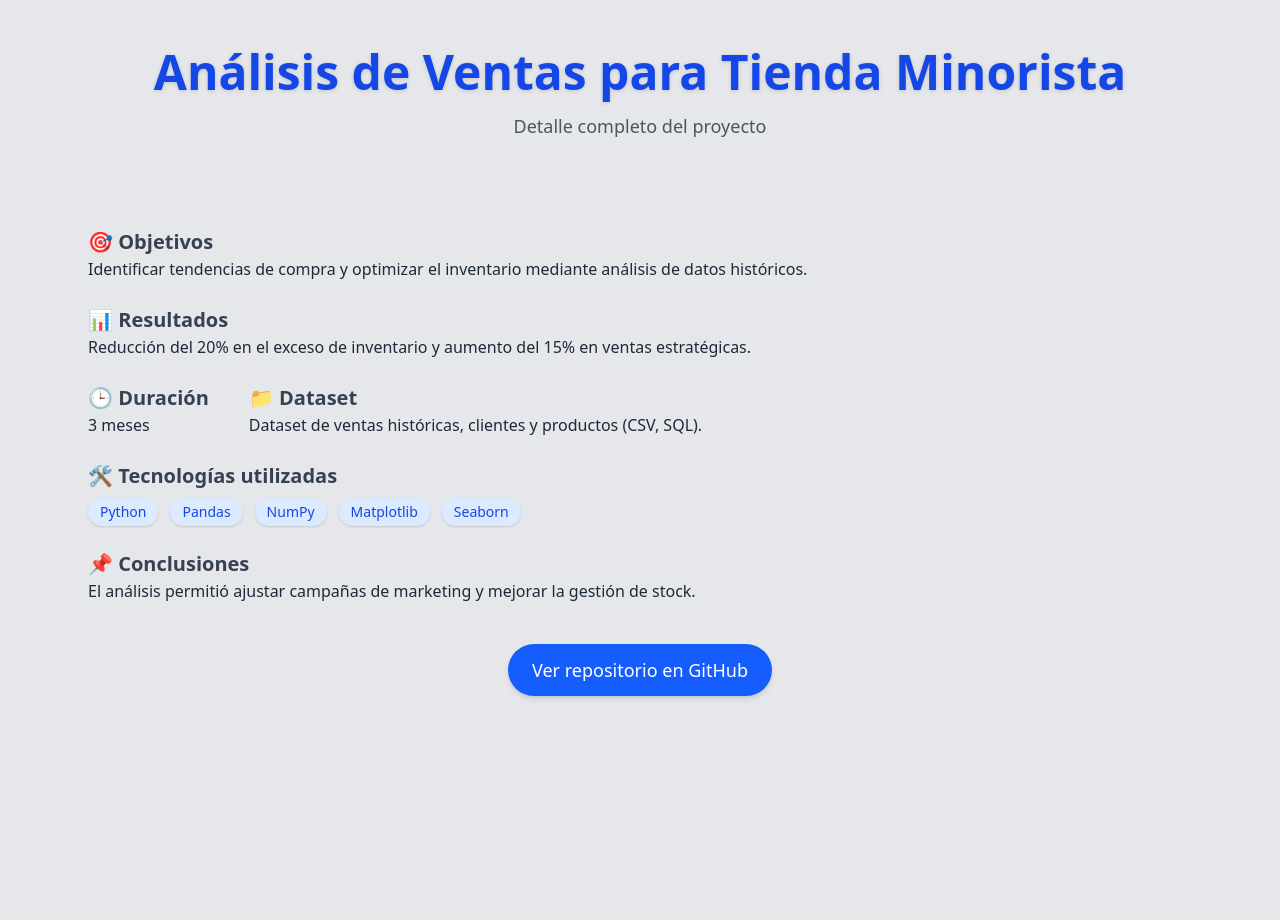
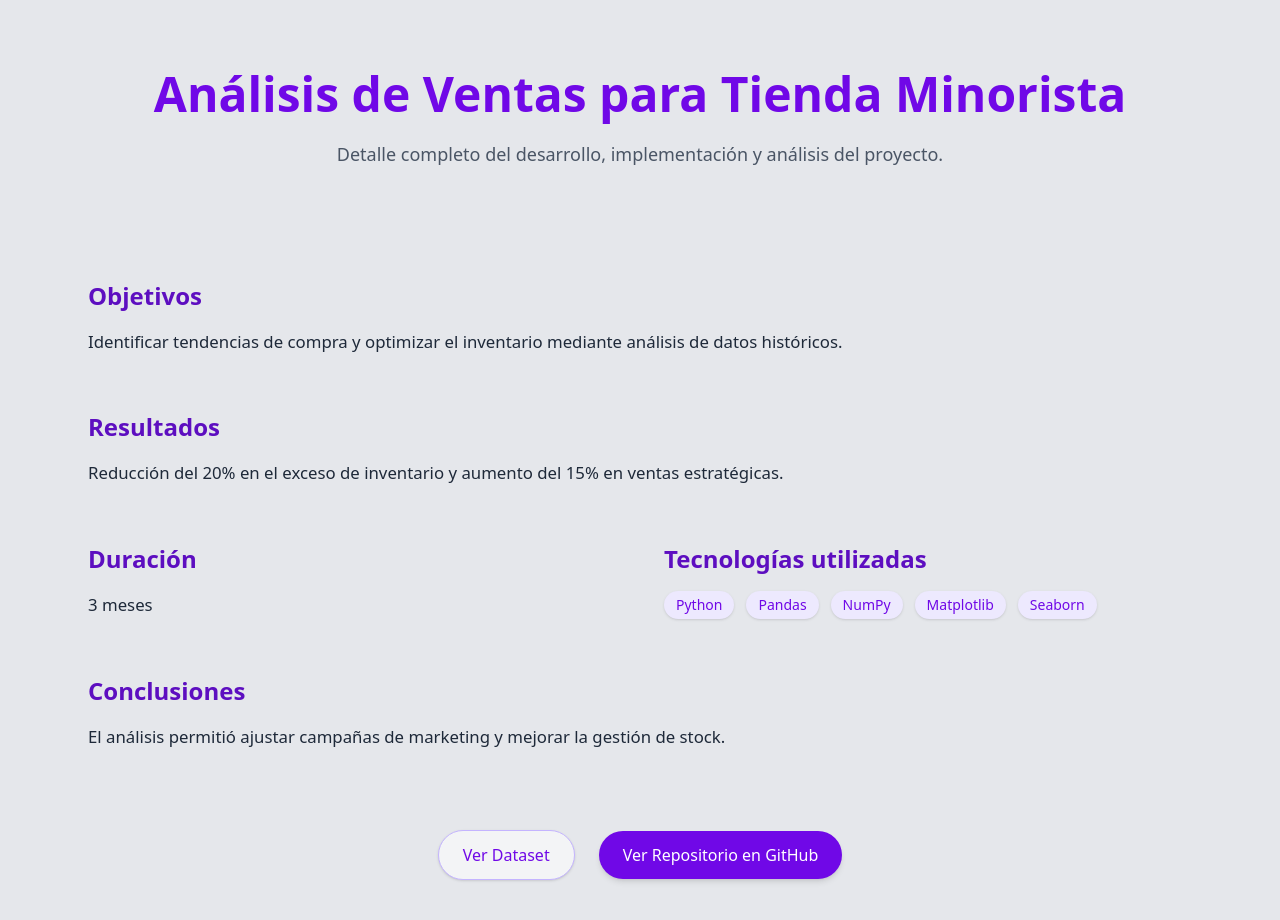
Before and after one commit to AlejandroPerren/Portafolio-Ludmila-Sanchez, a Next.js app: page /proyecto/1 in a window 1280 px wide. Shown: the top 920 px of the page. Before the commit the page ends 800 px from the top, so only its background shows below. Built offline with nearby package versions, Linux system fonts and the light colour scheme.

Commit message:
Changes in page of Proyect

```diff
--- a/app/proyecto/[id]/page.tsx
+++ b/app/proyecto/[id]/page.tsx
@@ -9,11 +9,14 @@ import { projectsData } from "@/data";
 export default function ProjectDetailPage() {
   const params = useParams();
   const id = Number(params.id);
-
   const project = projectsData.find((p) => p.id === id);
 
   if (!project) {
-    return <div className="p-6 text-red-500">Proyecto no encontrado.</div>;
+    return (
+      <div className="p-6 text-center text-lg text-red-600">
+        Proyecto no encontrado.
+      </div>
+    );
   }
 
   const responsive = {
@@ -24,14 +27,18 @@ export default function ProjectDetailPage() {
   };
 
   return (
-    <div className="max-w-6xl mx-auto px-6 py-12">
-      <div className="text-center mb-10">
-        <h1 className="text-5xl font-extrabold text-blue-700 drop-shadow-sm">
+    <div className="max-w-6xl mx-auto px-6 py-16">
+      <header className="text-center mb-14">
+        <h1 className="text-4xl md:text-5xl font-bold text-violet-700 leading-tight">
           {project.title}
         </h1>
-        <p className="mt-4 text-lg text-gray-600">Detalle completo del proyecto</p>
-      </div>
+        <p className="mt-4 text-gray-600 text-lg">
+          Detalle completo del desarrollo, implementación y análisis del
+          proyecto.
+        </p>
+      </header>
 
+      <div className=" overflow-hidden  mb-14">
         <Carousel
           responsive={responsive}
           arrows
@@ -41,68 +48,85 @@ export default function ProjectDetailPage() {
           autoPlay={false}
         >
           {project.images.map((img, index) => (
+            <div
+              key={index}
+              className="w-full h-[800px] flex items-center justify-center"
+            >
               <Image
-            width={800}
-            height={400}
-            key={index}
                 src={img}
                 alt={`Imagen ${index + 1}`}
-            className="rounded-2xl w-full h-[450px] object-cover shadow-lg"
+                width={1200}
+                height={800}
+                className="max-h-full object-contain rounded-xl"
               />
+            </div>
           ))}
         </Carousel>
+      </div>
 
-      <div className="mt-12 space-y-6 text-gray-800 text-base leading-relaxed">
+      <section className="space-y-14 text-gray-800 text-[1.05rem] leading-relaxed">
         <div>
-          <h2 className="text-xl font-semibold text-gray-700">🎯 Objetivos</h2>
+          <h2 className="text-2xl font-semibold text-violet-800 mb-4">
+            Objetivos
+          </h2>
           <p>{project.objectives}</p>
         </div>
 
         <div>
-          <h2 className="text-xl font-semibold text-gray-700">📊 Resultados</h2>
+          <h2 className="text-2xl font-semibold text-violet-800 mb-4">
+            Resultados
+          </h2>
           <p>{project.results}</p>
         </div>
 
-        <div className="flex gap-10">
+        <div className="grid grid-cols-1 sm:grid-cols-2 gap-12">
           <div>
-            <h2 className="text-xl font-semibold text-gray-700">🕒 Duración</h2>
+            <h2 className="text-2xl font-semibold text-violet-800 mb-4">
+              Duración
+            </h2>
             <p>{project.duration}</p>
           </div>
-
           <div>
-            <h2 className="text-xl font-semibold text-gray-700">📁 Dataset</h2>
-            <p>{project.dataset}</p>
-          </div>
-        </div>
-
-        <div>
-          <h2 className="text-xl font-semibold text-gray-700">🛠️ Tecnologías utilizadas</h2>
-          <div className="flex flex-wrap gap-3 mt-2">
+            <h2 className="text-2xl font-semibold text-violet-800 mb-4">
+              Tecnologías utilizadas
+            </h2>
+            <div className="flex flex-wrap gap-3">
               {project.technologies.map((tech, i) => (
                 <span
                   key={i}
-                className="bg-blue-100 text-blue-700 px-3 py-1 rounded-full text-sm font-medium shadow-sm"
+                  className="bg-violet-100 text-violet-700 px-3 py-1 rounded-full text-sm font-medium shadow-sm"
                 >
                   {tech}
                 </span>
               ))}
             </div>
           </div>
+        </div>
 
         <div>
-          <h2 className="text-xl font-semibold text-gray-700">📌 Conclusiones</h2>
+          <h2 className="text-2xl font-semibold text-violet-800 mb-4">
+            Conclusiones
+          </h2>
           <p>{project.conclusions}</p>
         </div>
-      </div>
+      </section>
 
-      <div className="mt-10 text-center">
+      <div className="mt-20 flex flex-col sm:flex-row justify-center items-center gap-6">
+        <a
+          href={project.dataset}
+          target="_blank"
+          rel="noopener noreferrer"
+          className="inline-block px-6 py-3 bg-gray-100 text-violet-700 border border-violet-300 text-base rounded-full hover:bg-violet-50 transition shadow-sm"
+        >
+          Ver Dataset
+        </a>
         <a
           href={project.link}
           target="_blank"
           rel="noopener noreferrer"
-          className="inline-block px-6 py-3 bg-blue-600 text-white text-lg rounded-full hover:bg-blue-700 transition shadow-md"
+          className="inline-block px-6 py-3 bg-violet-700 text-white text-base rounded-full hover:bg-violet-800 transition shadow-md"
         >
-          Ver repositorio en GitHub
+          Ver Repositorio en GitHub
         </a>
       </div>
     </div>
--- a/data/index.ts
+++ b/data/index.ts
@@ -8,7 +8,7 @@ export const projectsData = [
     results:
       "Reducción del 20% en el exceso de inventario y aumento del 15% en ventas estratégicas.",
     duration: "3 meses",
-    dataset: "Dataset de ventas históricas, clientes y productos (CSV, SQL).",
+    dataset: "https://github.com/usuario/analisis-ventas",
     technologies: ["Python", "Pandas", "NumPy", "Matplotlib", "Seaborn"],
     conclusions:
       "El análisis permitió ajustar campañas de marketing y mejorar la gestión de stock.",
@@ -24,7 +24,7 @@ export const projectsData = [
       "Modelo con 85% de precisión para identificar clientes en riesgo de churn.",
     duration: "4 meses",
     dataset:
-      "Datos de comportamiento de clientes, transacciones y servicio al cliente.",
+      "https://github.com/usuario/analisis-ventas",
     technologies: ["Python", "Pandas", "NumPy", "Matplotlib", "Seaborn"],
     conclusions:
       "Se lograron estrategias personalizadas de retención, disminuyendo el churn en un 10%.",
@@ -40,7 +40,7 @@ export const projectsData = [
       "Implementación de reportes automatizados que redujeron el tiempo de generación manual en un 70%.",
     duration: "2 meses",
     dataset:
-      "Transacciones financieras, balances y flujo de caja (Excel, SQL).",
+      "https://github.com/usuario/analisis-ventas",
     technologies: ["Python", "Pandas", "NumPy", "Matplotlib", "Seaborn"],
     conclusions:
       "El dashboard mejoró la toma de decisiones financieras estratégicas.",
@@ -56,7 +56,7 @@ export const projectsData = [
       "Modelo con 85% de precisión para identificar clientes en riesgo de churn.",
     duration: "4 meses",
     dataset:
-      "Datos de comportamiento de clientes, transacciones y servicio al cliente.",
+      "https://github.com/usuario/analisis-ventas",
     technologies: ["Python", "Pandas", "NumPy", "Matplotlib", "Seaborn"],
     conclusions:
       "Se lograron estrategias personalizadas de retención, disminuyendo el churn en un 10%.",
```
Lines whose indentation alone changed are shown as unchanged.
